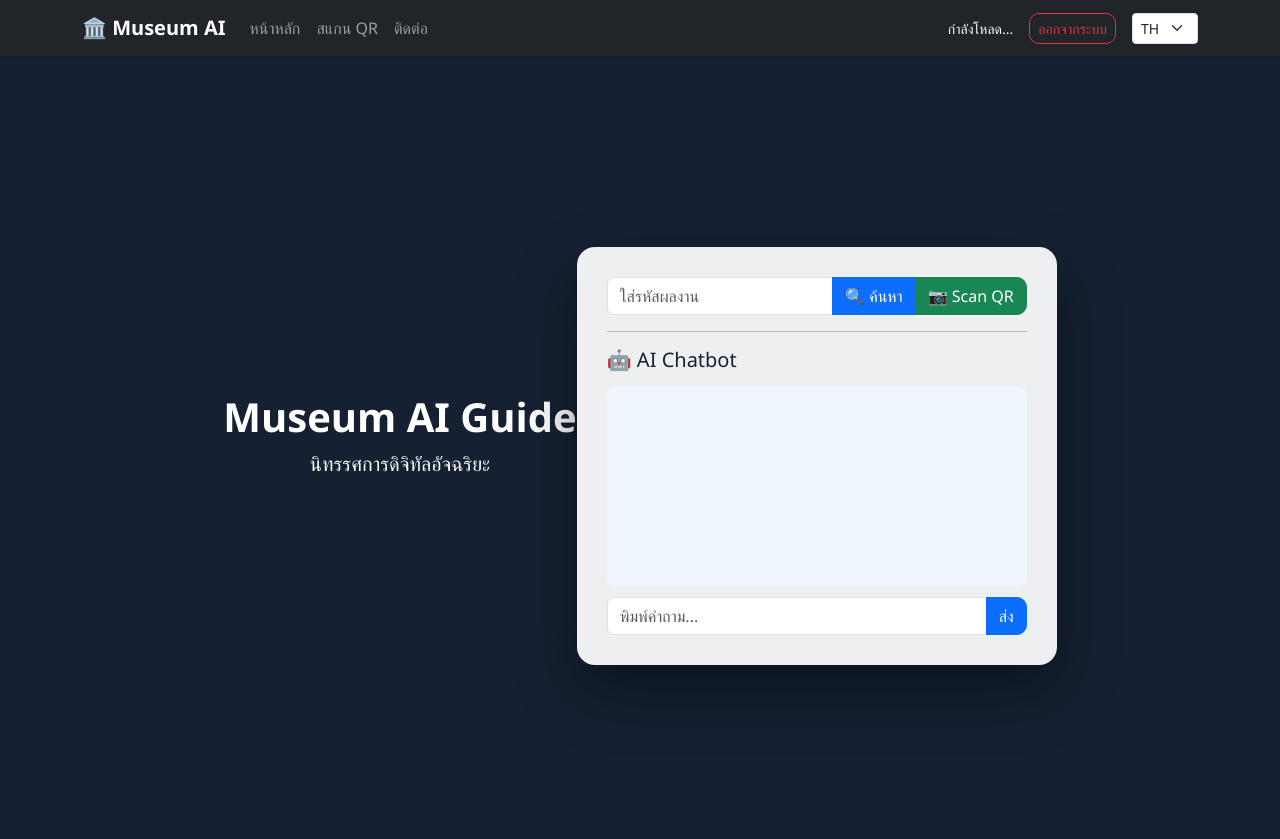
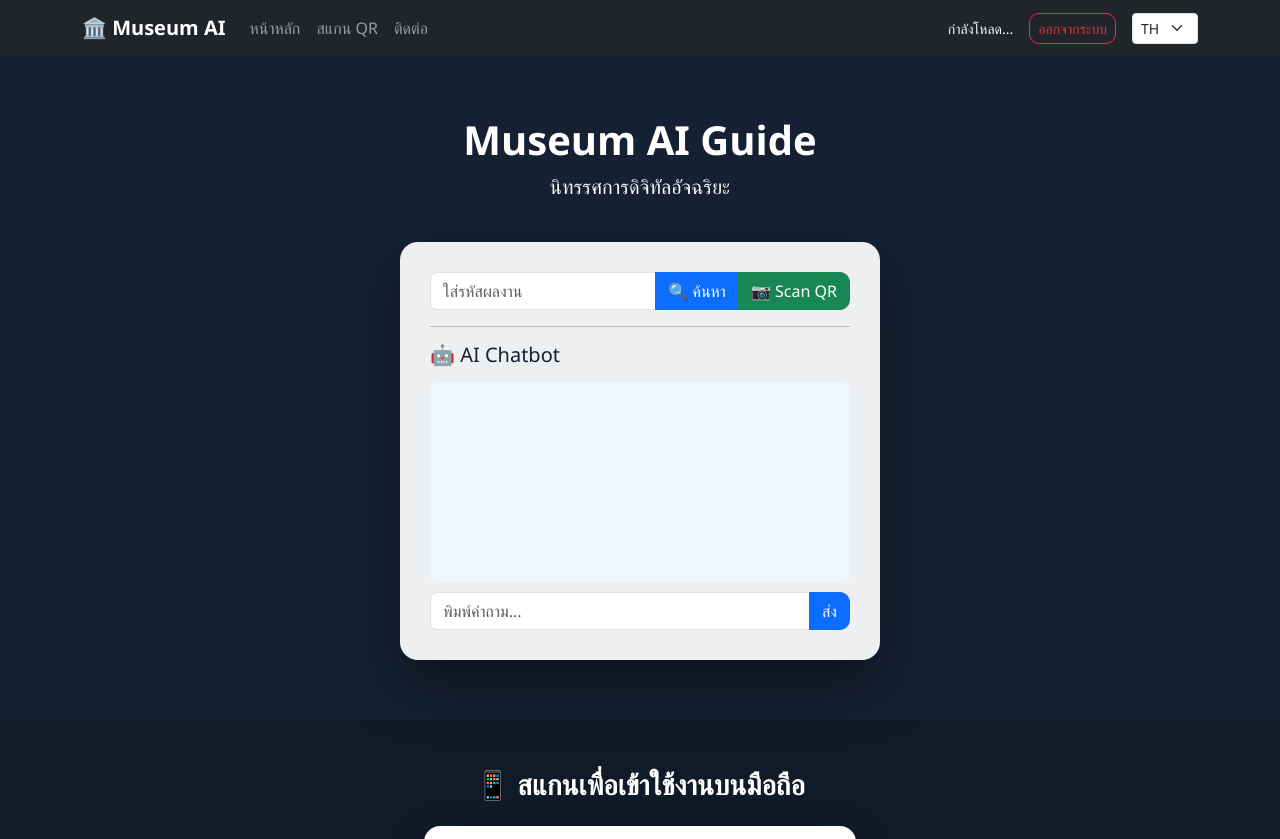
Before and after one commit to 67160224/museum-ai-guide, a PHP site: page / in a window 1280 px wide. Shown: the top 839 px of the page. Run offline with PHP 8.4, Linux system fonts and the light colour scheme; some libraries are stand-ins or nearby versions.

Commit message:
Refactor CSS for layout and style enhancements
Updated CSS styles for layout and design improvements.

```diff
--- a/style.css
+++ b/style.css
@@ -11,19 +11,15 @@
    BODY (พื้นหลังพิพิธภัณฑ์)
 ===================================== */
 body{
-
     font-family:"Segoe UI", Arial, sans-serif;
-
     /* fallback ถ้าภาพโหลดไม่ได้ */
     background-color:#152133;
-
     /* ภาพพื้นหลัง */
     background:#152133;
     background-size:cover;
     background-position:center;
     background-repeat:no-repeat;
     background-attachment:fixed;
-
     color:#152133;
 }
 
@@ -31,33 +27,24 @@ body{
    WRAPPER
 ===================================== */
 .wrapper{
-
-    min-height:100vh;
-
+    /* เอา min-height ออกเพื่อให้เลื่อนจอลงไปดู Footer ได้ และจัดให้เรียงบนลงล่าง */
     display:flex;
+    flex-direction: column;
     justify-content:center;
     align-items:center;
-
-    padding:40px 20px;
+    padding:60px 20px;
 }
 
 /* =====================================
    MAIN CARD
 ===================================== */
 .main-card{
-
     background:rgba(255,255,255,0.93);
-
     width:100%;
     max-width:480px;
-
     padding:30px;
-
     border-radius:18px;
-
-    box-shadow:
-        0 25px 60px rgba(0,0,0,0.45);
-
+    box-shadow: 0 25px 60px rgba(0,0,0,0.45);
     backdrop-filter:blur(6px);
 }
 
@@ -94,19 +81,12 @@ body{
    IMAGE
 ===================================== */
 #image{
-
     width:100%;
-
     max-height:260px;
-
     object-fit:contain;
-
     border-radius:12px;
-
     margin-bottom:15px;
-
     background:#f1f5f9;
-
     box-shadow:0 10px 25px rgba(0,0,0,0.15);
 }
 
@@ -132,17 +112,11 @@ body{
    CHAT
 ===================================== */
 #chatBox{
-
     margin-top:15px;
-
     max-height:200px;
-
     overflow-y:auto;
-
     background:#f0f5fb;
-
     padding:12px;
-
     border-radius:12px;
 }
 
```
